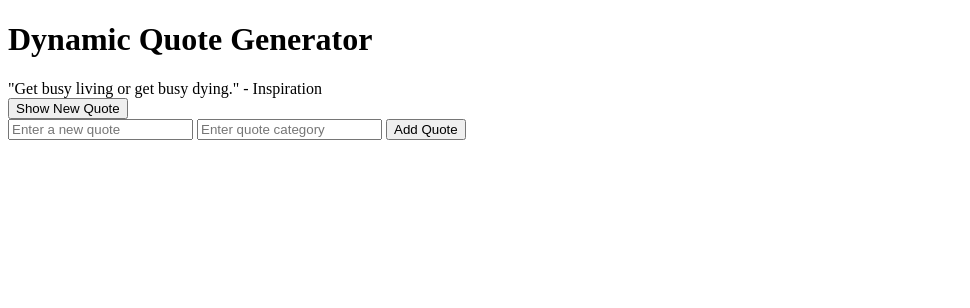
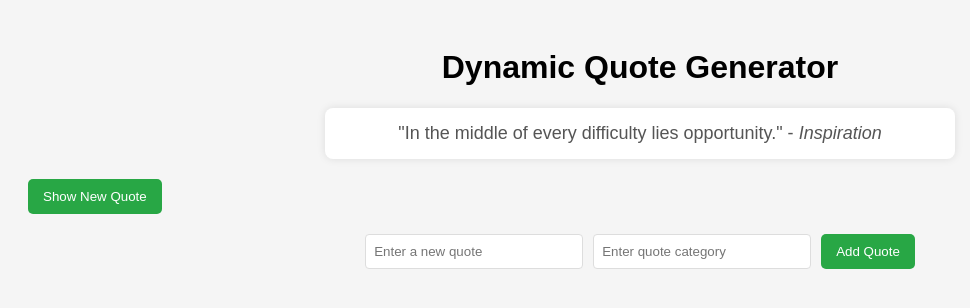
Before and after one commit to ljafta39/alx_fe_javascript, a plain HTML site: page dom-manipulation/index.html in a window 1280 px wide. Both pictures are taken after a click on the button "Show New Quote". Shown: the whole page, without its empty margins (0-970 px from the left). Drawn offline with Linux system fonts and the light colour scheme.

Commit message:
loaded quotes generator

```diff
--- a/dom-manipulation/index.html
+++ b/dom-manipulation/index.html
@@ -4,20 +4,65 @@
   <meta charset="UTF-8">
   <meta name="viewport" content="width=device-width, initial-scale=1.0">
   <title>Dynamic Quote Generator</title>
+  <style>
+    body {
+      font-family: Arial, sans-serif;
+      background-color: #f5f5f5;
+      padding: 20px;
+    }
+    h1 {
+      text-align: center;
+    }
+    #quoteDisplay {
+      margin: 20px auto;
+      max-width: 600px;
+      padding: 15px;
+      background-color: #fff;
+      border-radius: 8px;
+      box-shadow: 0 0 8px rgba(0, 0, 0, 0.1);
+      text-align: center;
+      font-size: 18px;
+      color: #555;
+    }
+    .form-container {
+      display: flex;
+      justify-content: center;
+      gap: 10px;
+      margin-top: 20px;
+    }
+    input {
+      padding: 8px;
+      width: 200px;
+      border: 1px solid #ddd;
+      border-radius: 4px;
+    }
+    button {
+      padding: 10px 15px;
+      background-color: #28a745;
+      color: white;
+      border: none;
+      border-radius: 5px;
+      cursor: pointer;
+    }
+    button:hover {
+      background-color: #218838;
+    }
+  </style>
 </head>
 <body>
+
   <h1>Dynamic Quote Generator</h1>
-  <!-- display area for quotes  -->
-  <div id="quoteDisplay"></div>
-  <button id="newQuote">Show New Quote</button>
-   <!-- Form to Add New Quotes -->
-   <div class="form-container">
+
+  <div id="quoteDisplay">Click the button to show a random quote!</div>
+  <button id="showQuoteButton">Show New Quote</button>
+
+  <div class="form-container">
     <input id="newQuoteText" type="text" placeholder="Enter a new quote" />
     <input id="newQuoteCategory" type="text" placeholder="Enter quote category" />
     <button id="addQuoteButton">Add Quote</button>
   </div>
+
   <script src="script.js"></script>
+
 </body>
 </html>
-
-<body>
--- a/dom-manipulation/script.js
+++ b/dom-manipulation/script.js
@@ -1,26 +1,26 @@
-// Array to store quote objects
+// Store the initial set of quotes
 const quotes = [
-    { text: "The only limit to our realization of tomorrow is our doubts of today.", category: "Motivation" },
-    { text: "Life is what happens when you're busy making other plans.", category: "Life" },
-    { text: "Get busy living or get busy dying.", category: "Inspiration" },
+    { text: "The only way to do great work is to love what you do.", category: "Motivation" },
+    { text: "In the middle of every difficulty lies opportunity.", category: "Inspiration" },
+    { text: "Success is not final, failure is not fatal: it is the courage to continue that counts.", category: "Success" },
   ];
 
-// Select DOM elements
+  // Select the DOM elements
   const quoteDisplay = document.getElementById('quoteDisplay');
-const newQuoteButton = document.getElementById('newQuote');
+  const showQuoteButton = document.getElementById('showQuoteButton');
   const newQuoteText = document.getElementById('newQuoteText');
   const newQuoteCategory = document.getElementById('newQuoteCategory');
   const addQuoteButton = document.getElementById('addQuoteButton');
 
-// Function to show a random quote
-function showRandomQuote() {
+  // Function to display a random quote
+  function displayRandomQuote() {
     const randomIndex = Math.floor(Math.random() * quotes.length);
-  const quote = quotes[randomIndex];
-  quoteDisplay.textContent = `"${quote.text}" - ${quote.category}`;
+    const randomQuote = quotes[randomIndex];
+    quoteDisplay.innerHTML = `"${randomQuote.text}" - <em>${randomQuote.category}</em>`;
   }
 
   // Event listener for showing a new random quote
-newQuoteButton.addEventListener('click', showRandomQuote);
+  showQuoteButton.addEventListener('click', displayRandomQuote);
 
   // Function to add a new quote to the array and update the DOM
   function addQuote() {
@@ -28,18 +28,18 @@ function addQuote() {
     const quoteCategory = newQuoteCategory.value.trim();
 
     if (quoteText && quoteCategory) {
-    // Add new quote to the array
+      // Add the new quote to the array
       const newQuote = { text: quoteText, category: quoteCategory };
       quotes.push(newQuote);
 
-    // Clear input fields
+      // Clear the input fields
       newQuoteText.value = '';
       newQuoteCategory.value = '';
 
-    // Display a confirmation or show the newly added quote
-    quoteDisplay.textContent = `New quote added: "${newQuote.text}" - ${newQuote.category}`;
+      // Update the DOM with the newly added quote
+      quoteDisplay.innerHTML = `New quote added: "${newQuote.text}" - <em>${newQuote.category}</em>`;
     } else {
-    alert('Please enter both a quote and a category.');
+      alert('Please fill out both the quote and category fields.');
     }
   }
 
```
Lines whose indentation alone changed are shown as unchanged.
